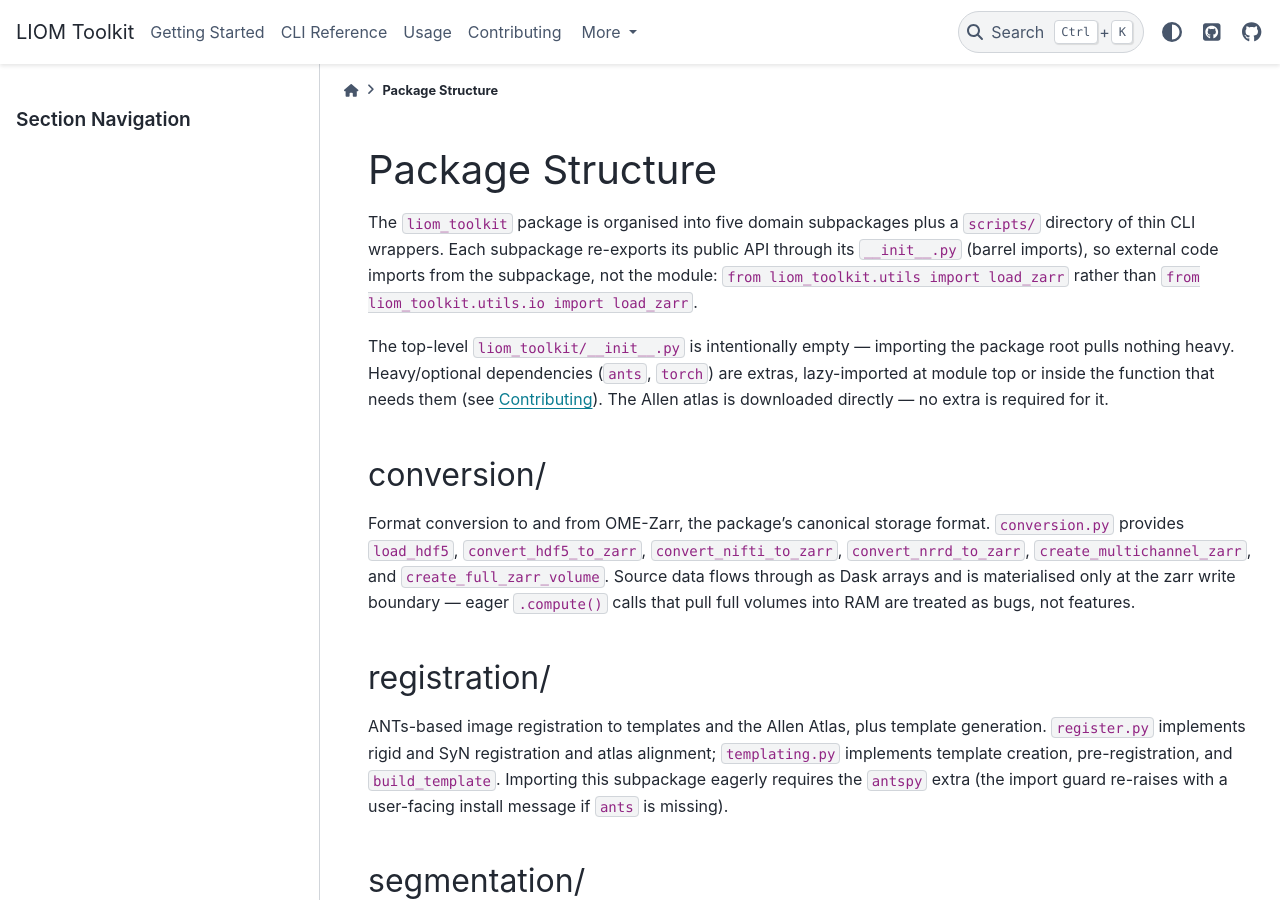
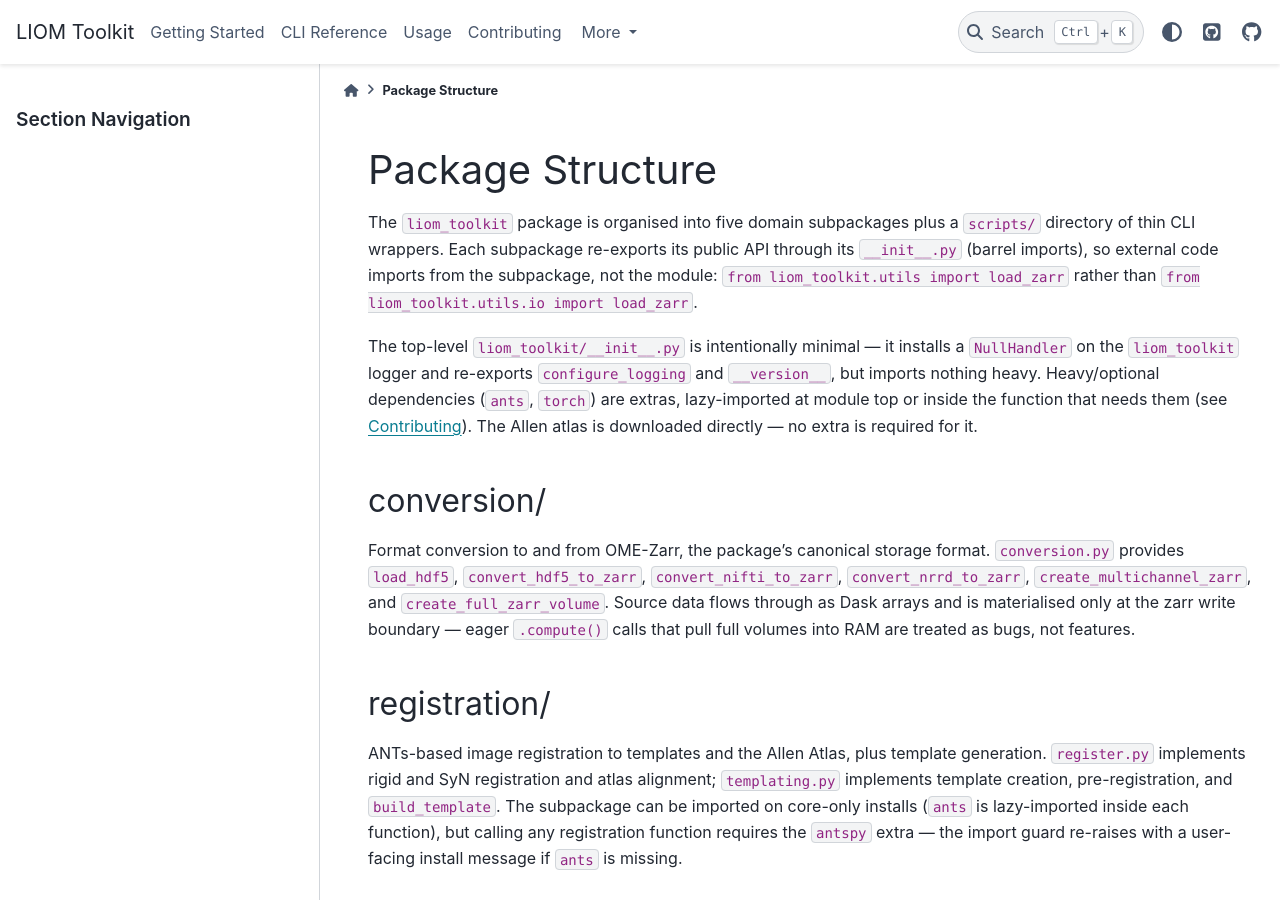
Before and after one commit to LIOMLab/liom-toolkit, a Sphinx documentation site: the page built from docs/source/package_structure.rst, in a window 1280 px wide and 900 px high. Built offline with Sphinx 7.4.7 and the PyData theme 0.15.4, drawn with Linux system fonts in a browser that asks for light colours; pages that are not in the unit, such as notebooks, are missing from menus.

Commit message:
fix: address Copilot PR review findings
8 code and docs issues found by Copilot review on PR #123:

Code:
- validation.py: open CSV with newline="" to avoid extra blank lines on
  Windows (csv.writer inserts \r\n; without newline="" the text-mode file
  object translates \n to \r\n, producing \r\r\n).
- utils.py: clean_dir() used string concatenation (directory + ".DS_Store")
  which produces "dir.DS_Store" instead of "dir/.DS_Store". Use pathlib
  Path division instead.
- dask_client.py: close() used sequential if/if without try/finally, so a
  RuntimeError from client.close() would skip cluster.close() and leak the
  cluster. Wrap in try/finally so cluster cleanup always runs.

Docs:
- getting_started.rst: CLI examples used --input/--output flags but the
  actual CLIs take positional args (and liom-create-mask has no --output).
- index.rst: claimed notebooks are "rendered with stored outputs" but
  notebooks/index.rst says they are code-only (no stored outputs, not
  executed on RTD).
- package_structure.rst: claimed __init__.py is "intentionally empty" but
  it now has NullHandler + configure_logging re-export. Also claimed
  importing registration requires antspy extra, but ants is lazy-imported
  inside functions (only calling registration functions needs the extra).

Tests:
- test_utils.py: module docstring claimed vseg/utils.py has module-top
  imports of torch and sklearn.metrics, but torch is now under
  TYPE_CHECKING and sklearn is lazy-imported inside calculate_metrics().
- test_dask_client.py: added test_close_client_raises_still_closes_cluster
  to verify the try/finally error-resilience behavior.

```diff
--- a/docs/source/index.rst
+++ b/docs/source/index.rst
@@ -51,7 +51,7 @@
       :link-type: doc
 
       Worked examples: conversion, segmentation, templating, and stats —
-      rendered with stored outputs.
+      code-only (run locally with all extras for outputs).
 
    .. grid-item-card:: Usage
       :link: usage
--- a/docs/source/package_structure.rst
+++ b/docs/source/package_structure.rst
@@ -8,11 +8,13 @@
 imports from the subpackage, not the module: ``from liom_toolkit.utils import
 load_zarr`` rather than ``from liom_toolkit.utils.io import load_zarr``.
 
-The top-level ``liom_toolkit/__init__.py`` is intentionally empty — importing
-the package root pulls nothing heavy. Heavy/optional dependencies
-(``ants``, ``torch``) are extras, lazy-imported at module top
-or inside the function that needs them (see :doc:`contributing`). The Allen
-atlas is downloaded directly — no extra is required for it.
+The top-level ``liom_toolkit/__init__.py`` is intentionally minimal — it
+installs a ``NullHandler`` on the ``liom_toolkit`` logger and re-exports
+``configure_logging`` and ``__version__``, but imports nothing heavy.
+Heavy/optional dependencies (``ants``, ``torch``) are extras, lazy-imported
+at module top or inside the function that needs them
+(see :doc:`contributing`). The Allen atlas is downloaded directly — no extra
+is required for it.
 
 conversion/
 ===========
@@ -31,9 +33,11 @@
 ANTs-based image registration to templates and the Allen Atlas, plus
 template generation. ``register.py`` implements rigid and SyN registration
 and atlas alignment; ``templating.py`` implements template creation,
-pre-registration, and ``build_template``. Importing this subpackage eagerly
-requires the ``antspy`` extra (the import guard re-raises with a user-facing
-install message if ``ants`` is missing).
+pre-registration, and ``build_template``. The subpackage can be imported on
+core-only installs (``ants`` is lazy-imported inside each function), but
+calling any registration function requires the ``antspy`` extra — the
+import guard re-raises with a user-facing install message if ``ants`` is
+missing.
 
 segmentation/
 =============
```
Also changed, not shown: docs/source/getting_started.rst (+4 -4 lines), 5 other files.
